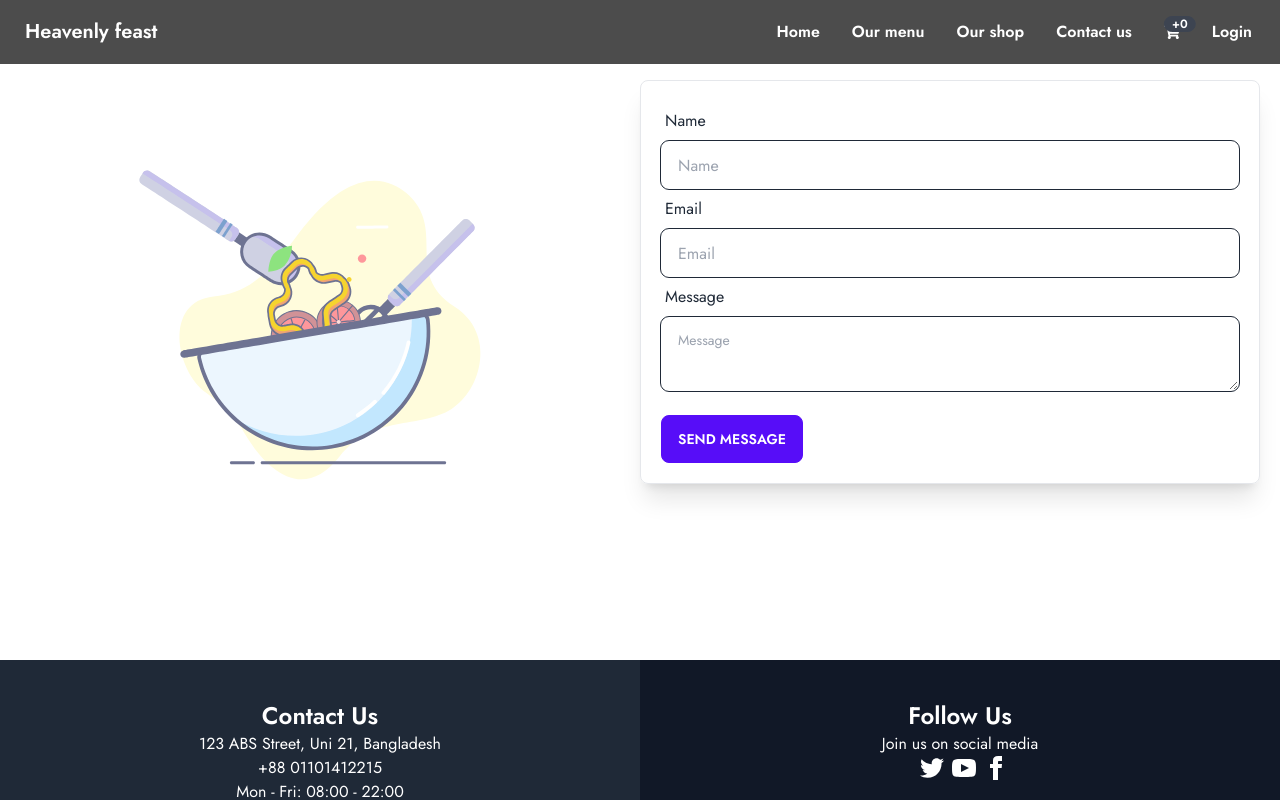
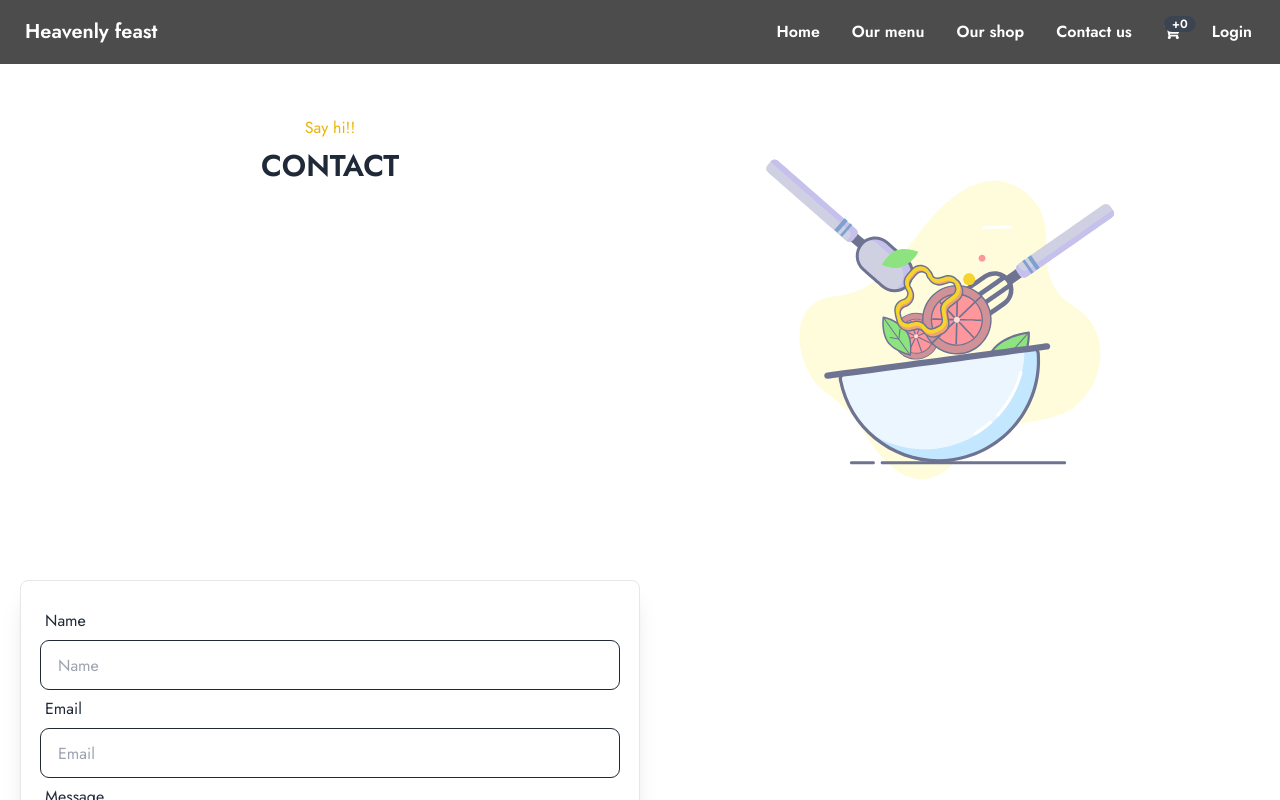
Before and after one commit to hasiburrahmanakash79/heavenly-feast-restaurent, a React (Vite) app: page /contact in a window 1280 px wide. Shown: the top 800 px of the page. Built offline with nearby package versions, Linux system fonts and the light colour scheme; no server answers.

Commit message:
add title for contact

```diff
--- a/src/Pages/Contact/Contact.jsx
+++ b/src/Pages/Contact/Contact.jsx
@@ -1,9 +1,14 @@
 import contactLottie from "../../assets/contact/contact.json";
 import Lottie from "lottie-react";
+import SectionTitle from "../../components/SectionTitle/SectionTitle";
 
 const Contact = () => {
   return (
     <div className="p-5 py-20 container mx-auto md:grid grid-cols-2">
+      <SectionTitle
+        subTitle={"Say hi!!"}
+        title={"Contact"}
+      ></SectionTitle>
       <div className="">
         <Lottie
           animationData={contactLottie}
```
